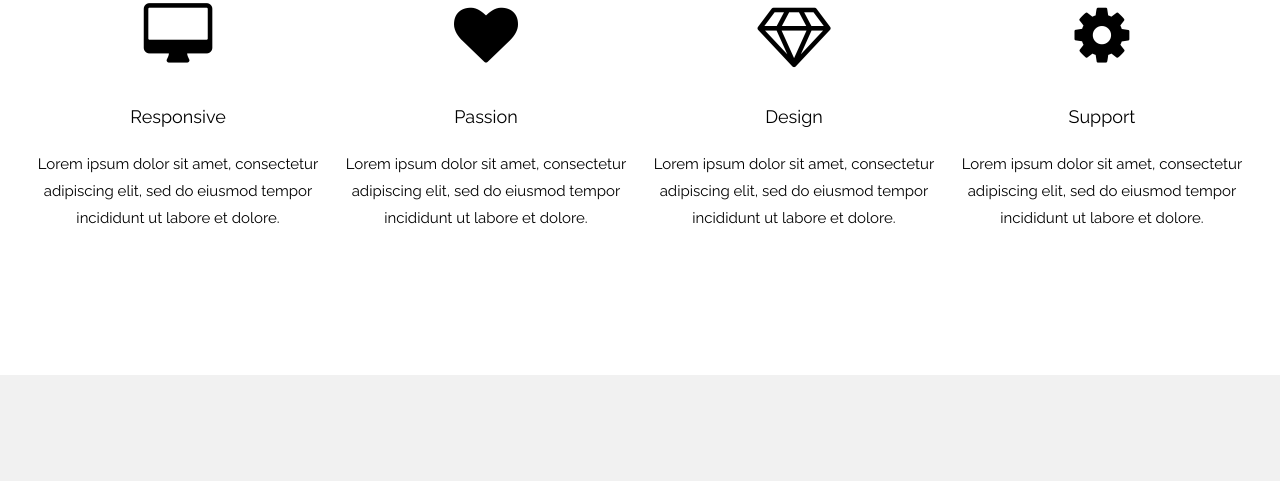
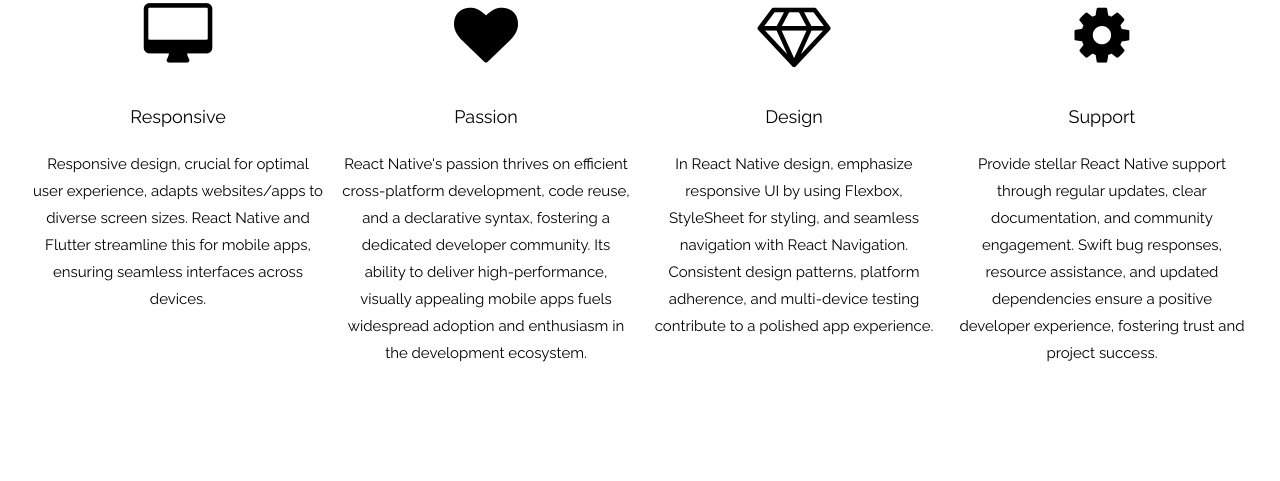
Before and after one commit to abhi3691/Console_code, a plain HTML site: page index.html in a window 1280 px wide. Shown: the part 1093-1574 px from the top of the page. Drawn offline with nearby package versions, Linux system fonts and the light colour scheme.

Commit message:
Update index.html

```diff
--- a/index.html
+++ b/index.html
@@ -116,32 +116,41 @@
           <i class="fa fa-desktop w3-margin-bottom w3-jumbo w3-center"></i>
           <p class="w3-large">Responsive</p>
           <p>
-            Lorem ipsum dolor sit amet, consectetur adipiscing elit, sed do
-            eiusmod tempor incididunt ut labore et dolore.
+            Responsive design, crucial for optimal user experience, adapts
+            websites/apps to diverse screen sizes. React Native and Flutter
+            streamline this for mobile apps, ensuring seamless interfaces across
+            devices.
           </p>
         </div>
         <div class="w3-quarter">
           <i class="fa fa-heart w3-margin-bottom w3-jumbo"></i>
           <p class="w3-large">Passion</p>
           <p>
-            Lorem ipsum dolor sit amet, consectetur adipiscing elit, sed do
-            eiusmod tempor incididunt ut labore et dolore.
+            React Native's passion thrives on efficient cross-platform
+            development, code reuse, and a declarative syntax, fostering a
+            dedicated developer community. Its ability to deliver
+            high-performance, visually appealing mobile apps fuels widespread
+            adoption and enthusiasm in the development ecosystem.
           </p>
         </div>
         <div class="w3-quarter">
           <i class="fa fa-diamond w3-margin-bottom w3-jumbo"></i>
           <p class="w3-large">Design</p>
           <p>
-            Lorem ipsum dolor sit amet, consectetur adipiscing elit, sed do
-            eiusmod tempor incididunt ut labore et dolore.
+            In React Native design, emphasize responsive UI by using Flexbox,
+            StyleSheet for styling, and seamless navigation with React
+            Navigation. Consistent design patterns, platform adherence, and
+            multi-device testing contribute to a polished app experience.
           </p>
         </div>
         <div class="w3-quarter">
           <i class="fa fa-cog w3-margin-bottom w3-jumbo"></i>
           <p class="w3-large">Support</p>
           <p>
-            Lorem ipsum dolor sit amet, consectetur adipiscing elit, sed do
-            eiusmod tempor incididunt ut labore et dolore.
+            Provide stellar React Native support through regular updates, clear
+            documentation, and community engagement. Swift bug responses,
+            resource assistance, and updated dependencies ensure a positive
+            developer experience, fostering trust and project success.
           </p>
         </div>
       </div>
```
